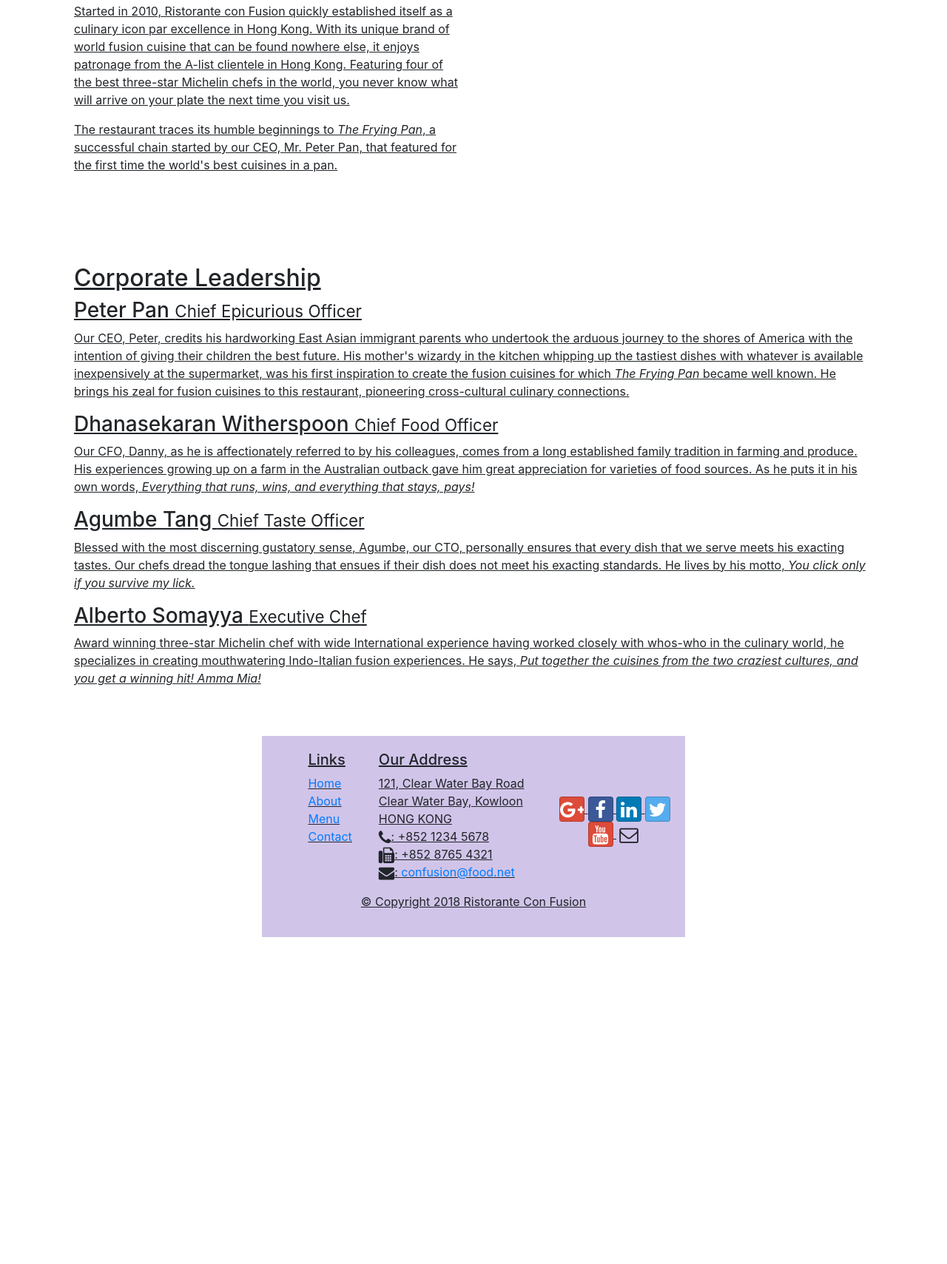
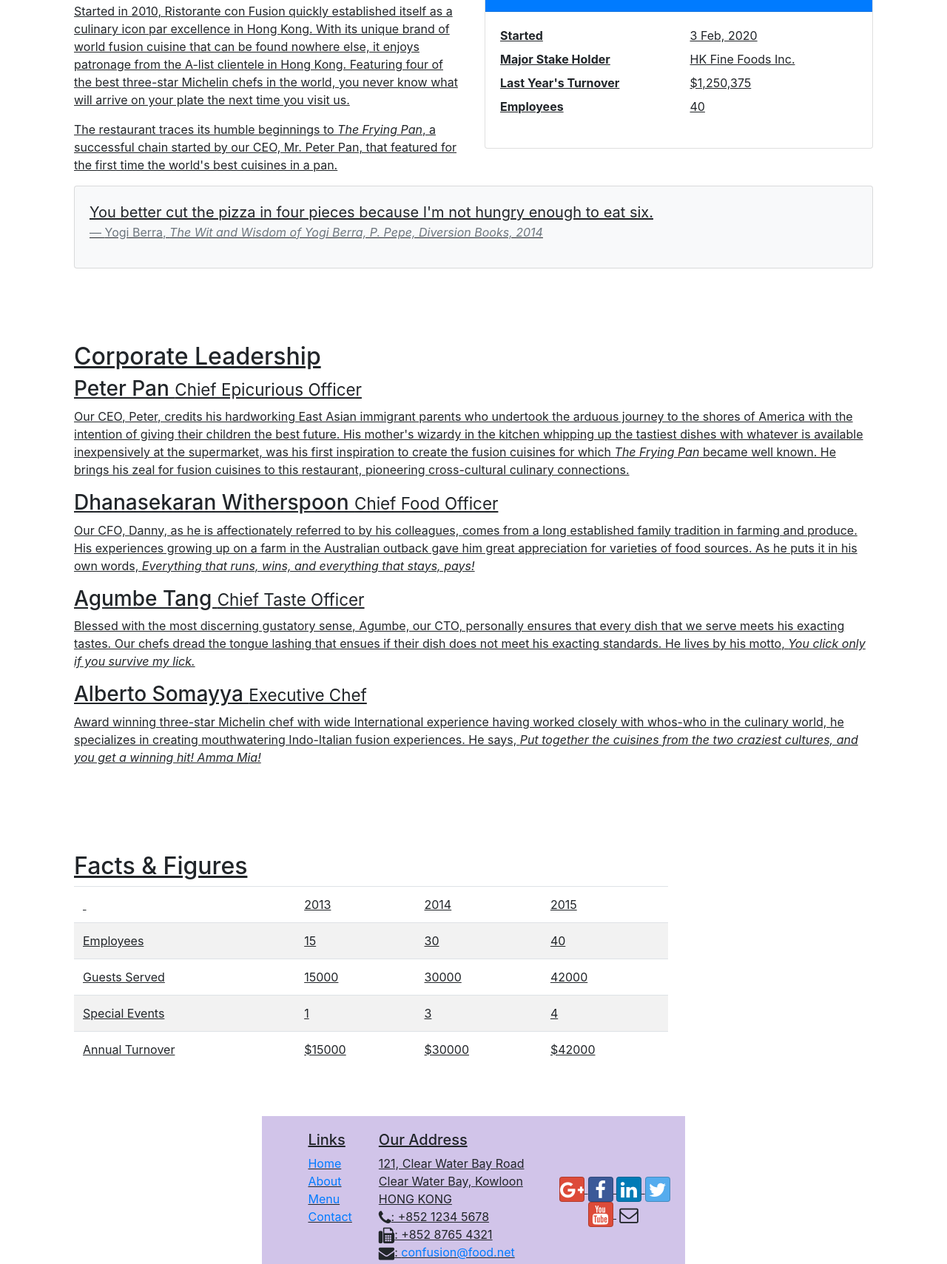
Before and after one commit to aakashHirnotia/Bootstrap_Cousera, a website: page aboutus.html in a window 1280 px wide. Shown: the part 558-2267 px from the top of the page at 74% size. Before the commit the page ends 1825 px from the top, so only its background shows below. Drawn offline with nearby package versions, Linux system fonts and the light colour scheme.

Commit message:
cards and tables

```diff
--- a/aboutus.html
+++ b/aboutus.html
@@ -66,6 +66,33 @@
                 <p>The restaurant traces its humble beginnings to <em>The Frying Pan</em>, a successful chain started by our CEO, Mr. Peter Pan, that featured for the first time the world's best cuisines in a pan.</p>
             </div>
             <div class="col col-sm">
+                <div class="card">
+                    <h3 class="card-header bg-primary text-white">Facts at a Glance</h3>
+                    <div class="card-body">
+                        <dl class="row">
+                            <dt class="col-6">Started</dt>
+                            <dd class="col-6">3 Feb, 2020</dd>
+                            <dt class="col-6">Major Stake Holder</dt>
+                            <dd class="col-6">HK Fine Foods Inc.</dd>
+                            <dt class="col-6">Last Year's Turnover</dt>
+                            <dd class="col-6">$1,250,375</dd>
+                            <dt class="col-6">Employees</dt>
+                            <dd class="col-6">40</dd>
+                        </dl>
+                    </div>
+                </div>
+            </div>
+            <div class="col-12">
+                <div class="card card-body bg-light">
+                    <blockquote class="blockquote">
+                        <p class="mb-0">You better cut the pizza in four pieces because
+                            I'm not hungry enough to eat six.</p>
+                        <footer class="blockquote-footer">Yogi Berra,
+                            <cite title="Source Title">The Wit and Wisdom of Yogi Berra,
+                            P. Pepe, Diversion Books, 2014</cite>
+                        </footer>
+                    </blockquote>
+                </div>
             </div>
         </div>
 
@@ -81,6 +108,52 @@
                 <p class="d-none d-sm-block">Blessed with the most discerning gustatory sense, Agumbe, our CTO, personally ensures that every dish that we serve meets his exacting tastes. Our chefs dread the tongue lashing that ensues if their dish does not meet his exacting standards. He lives by his motto, <em>You click only if you survive my lick.</em></p>
                 <h3>Alberto Somayya <small>Executive Chef</small></h3>
                 <p class="d-none d-sm-block">Award winning three-star Michelin chef with wide International experience having worked closely with whos-who in the culinary world, he specializes in creating mouthwatering Indo-Italian fusion experiences. He says, <em>Put together the cuisines from the two craziest cultures, and you get a winning hit! Amma Mia!</em></p>
+            </div>
+       </div>
+       <div class="row row-content">
+            <div class="col-12 col-sm-9">
+                <h2>Facts &amp; Figures</h2>
+                <div class="table-responsive">
+                    <table class="table table-striped">
+                        <thead class="thead-dark">
+                            <tr>
+                                <td>&nbsp;</td>
+                                <td>2013</td>
+                                <td>2014</td>
+                                <td>2015</td>
+                            </tr>
+                        </thead>
+                        <tbody>
+                            <tr>
+                               <td>Employees</td>
+                               <td>15</td>
+                               <td>30</td>
+                               <td>40</td>
+                            </tr>
+                            <tr>
+                                <td>Guests Served</td>
+                                <td>15000</td>
+                                <td>30000</td>
+                                <td>42000</td>
+                            </tr>
+                            <tr>
+                                <td>Special Events</td>
+                                <td>1</td>
+                                <td>3</td>
+                                <td>4</td>
+                            </tr>
+                            <tr>
+                                <td>Annual Turnover</td>
+                                <td>$15000</td>
+                                <td>$30000</td>
+                                <td>$42000</td>
+                            </tr>
+                        </tbody>
+                    </table>
+                </div>
+            </div>
+            <div class="col-12 col-sm-3">
+
             </div>
        </div>
 
```
